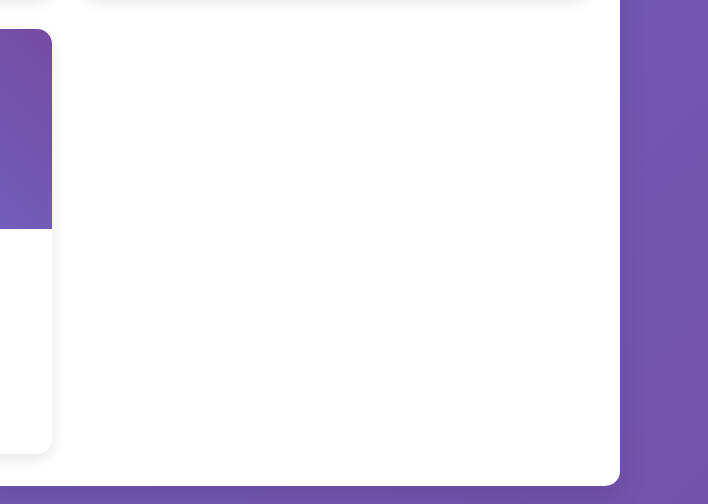
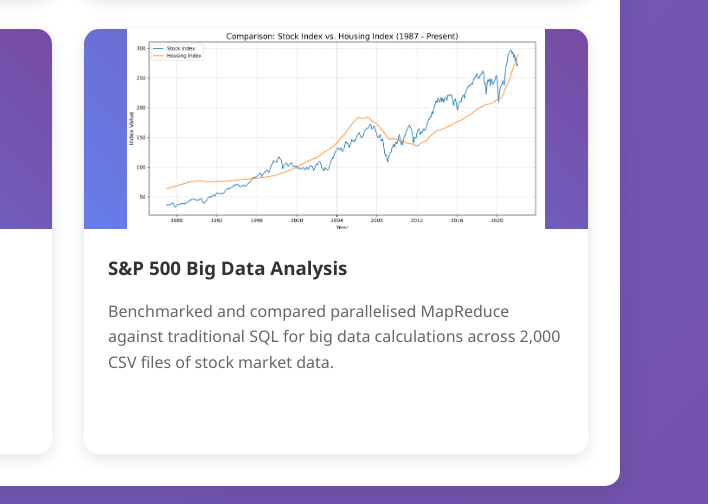
Before and after one commit to louisbrennan/louisbrennan.github.io, a plain HTML site: page index.html in a window 1280 px wide. Shown: the part 3392-3896 px from the top of the page, 572-1280 px from the left. Drawn offline with Linux system fonts and the light colour scheme.

Commit message:
Add big data project

```diff
--- a/index.html
+++ b/index.html
@@ -206,6 +206,16 @@
                               </div>
                           </div>
                       </div>
+
+                      <div class="project-card">
+                          <div class="project-image">
+                              <img src="images/bigdata_graph.png" height="200" alt="S&P 500 Big Data Analysis graph">
+                          </div>
+                          <div class="project-content">
+                              <h3>S&amp;P 500 Big Data Analysis</h3>
+                              <p>Benchmarked and compared parallelised MapReduce against traditional SQL for big data calculations across 2,000 CSV files of stock market data.</p>
+                          </div>
+                      </div>
                   </div>
               </div>
           </div>
```
Also changed, not shown: images/bigdata_graph.png (added).
